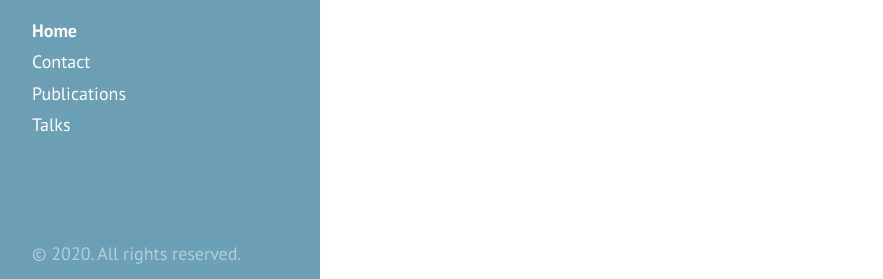
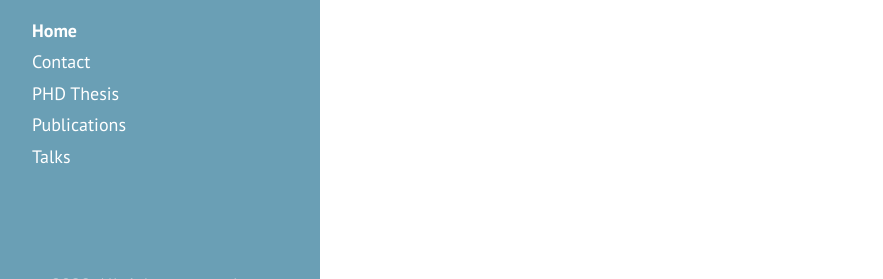
Before and after one commit to tmuske/tmuske.github.io, a plain HTML site: page contact/index.html in a window 1280 px wide. Shown: the part 521-800 px from the top of the page, without its empty margins (4-887 px from the left). Drawn offline with nearby package versions, Linux system fonts and the light colour scheme.

Commit message:
Update index.html

```diff
--- a/contact/index.html
+++ b/contact/index.html
@@ -51,6 +51,7 @@
         <nav class="sidebar-nav">
             <a class="sidebar-nav-item active" href="/">Home</a>
             <a class="sidebar-nav-item" href="/contact/">Contact</a>
+	    <a class="sidebar-nav-item" href="/thesis/">PHD Thesis</a>
             <a class="sidebar-nav-item" href="/publications/">Publications</a>
             <a class="sidebar-nav-item" href="/talks/">Talks</a>
 
```
